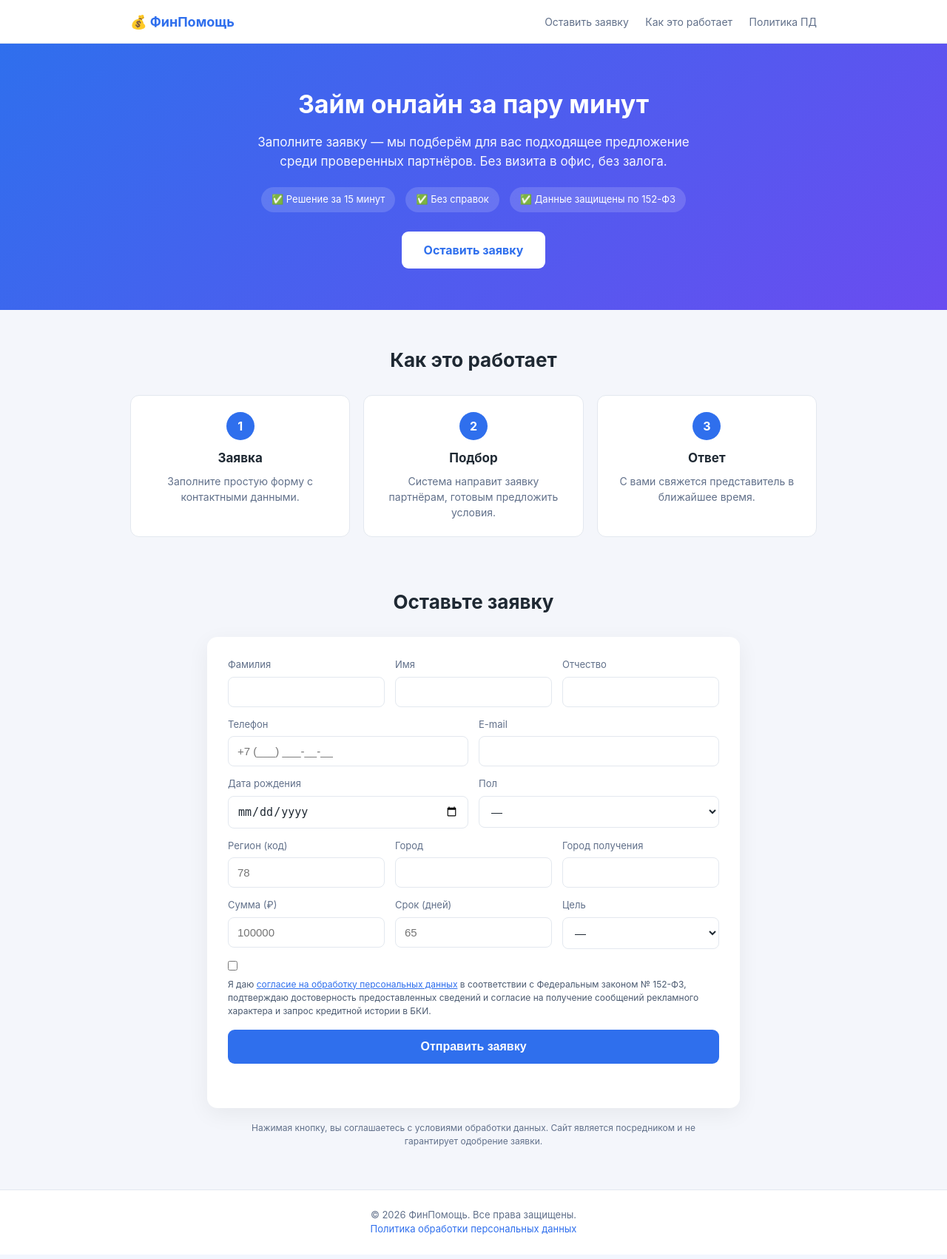
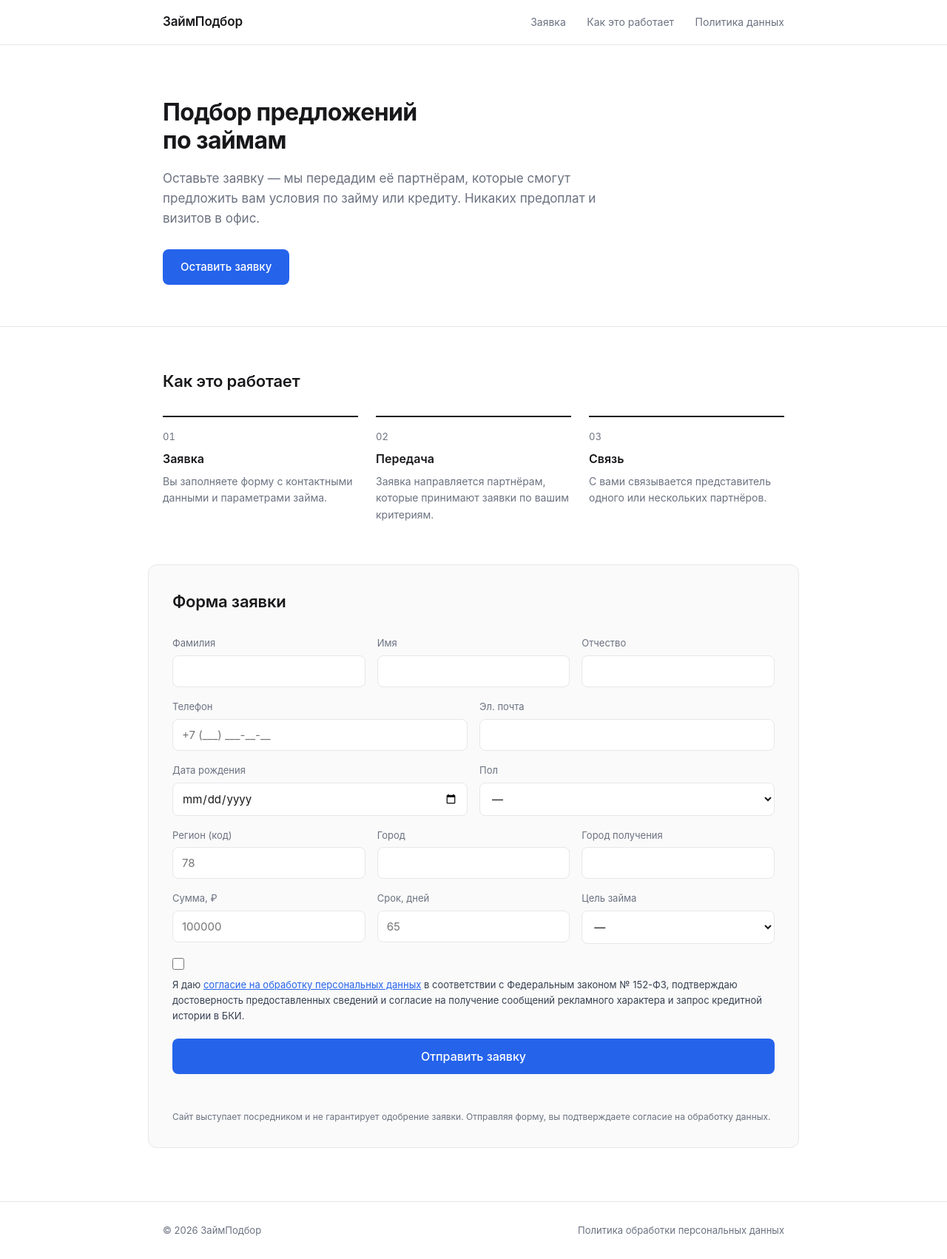
Before and after one commit to joker10451/gunicorn-app-app, a Flask app: page / in a window 1280 px wide. Shown: the whole page at 74% size. Run offline with Flask 3, Linux system fonts and the light colour scheme.

Commit message:
Redesign landing: clean minimal layout, drop emoji/neurospeak

```diff
--- a/static/style.css
+++ b/static/style.css
@@ -1,84 +1,219 @@
+:root {
+  --bg: #ffffff;
+  --surface: #fafafa;
+  --border: #e5e7eb;
+  --text: #18181b;
+  --muted: #6b7280;
+  --accent: #2563eb;
+  --accent-hover: #1d4ed8;
+  --ok: #047857;
+  --err: #b91c1c;
+  --radius: 8px;
+  --maxw: 880px;
+}
+
 * { box-sizing: border-box; margin: 0; padding: 0; }
-:root {
-  --bg: #f4f6fb;
-  --card: #fff;
-  --primary: #2f6fed;
-  --primary-d: #2559c9;
-  --text: #1f2933;
-  --muted: #61708a;
-  --border: #e3e8ef;
-  --ok: #1a8a4a;
-  --err: #c0392b;
+
+html { -webkit-text-size-adjust: 100%; }
+
+body {
+  font-family: -apple-system, BlinkMacSystemFont, "Segoe UI", Roboto, "Helvetica Neue", Arial, sans-serif;
+  color: var(--text);
+  background: var(--bg);
+  line-height: 1.6;
+  font-size: 16px;
 }
-body {
-  font-family: -apple-system, "Segoe UI", Roboto, Arial, sans-serif;
+
+.container {
+  max-width: var(--maxw);
+  margin: 0 auto;
+  padding: 0 20px;
+}
+
+/* Header */
+.site-header {
+  border-bottom: 1px solid var(--border);
   background: var(--bg);
-  color: var(--text);
-  line-height: 1.5;
 }
-.wrap { max-width: 960px; margin: 0 auto; padding: 0 16px; }
+.header-inner {
+  display: flex;
+  align-items: center;
+  justify-content: space-between;
+  height: 60px;
+}
+.brand {
+  font-weight: 600;
+  font-size: 17px;
+  letter-spacing: -0.01em;
+}
+.site-nav a {
+  color: var(--muted);
+  text-decoration: none;
+  margin-left: 24px;
+  font-size: 14px;
+}
+.site-nav a:hover { color: var(--text); }
 
-/* Topbar */
-.topbar { background: var(--card); border-bottom: 1px solid var(--border); position: sticky; top: 0; z-index: 10; }
-.topbar .wrap { display: flex; align-items: center; justify-content: space-between; height: 58px; }
-.logo { font-weight: 700; font-size: 18px; color: var(--primary); }
-.nav a { color: var(--muted); text-decoration: none; margin-left: 18px; font-size: 14px; }
-.nav a:hover { color: var(--primary); }
+/* Intro */
+.intro {
+  padding: 72px 0 56px;
+  border-bottom: 1px solid var(--border);
+}
+.intro h1 {
+  font-size: 32px;
+  font-weight: 650;
+  letter-spacing: -0.02em;
+  line-height: 1.2;
+  max-width: 18ch;
+}
+.intro-lead {
+  margin: 18px 0 28px;
+  color: var(--muted);
+  font-size: 17px;
+  max-width: 56ch;
+}
+.btn-primary {
+  display: inline-block;
+  background: var(--accent);
+  color: #fff;
+  text-decoration: none;
+  padding: 12px 24px;
+  border-radius: var(--radius);
+  font-size: 15px;
+  font-weight: 500;
+}
+.btn-primary:hover { background: var(--accent-hover); }
 
-/* Hero */
-.hero { background: linear-gradient(135deg, #2f6fed 0%, #6a4cf0 100%); color: #fff; padding: 56px 0; text-align: center; }
-.hero h1 { font-size: 34px; margin-bottom: 14px; }
-.hero .lead { font-size: 17px; max-width: 620px; margin: 0 auto 22px; opacity: .95; }
-.hero-badges { display: flex; gap: 14px; justify-content: center; flex-wrap: wrap; margin-bottom: 26px; }
-.hero-badges span { background: rgba(255,255,255,.15); padding: 7px 14px; border-radius: 20px; font-size: 13px; }
-.cta-top { display: inline-block; background: #fff; color: var(--primary); font-weight: 700; padding: 13px 30px; border-radius: 9px; text-decoration: none; font-size: 16px; }
-.cta-top:hover { background: #f0f3fb; }
-
-/* Steps */
-.steps { padding: 48px 0; }
-.steps h2, .form-section h2 { text-align: center; font-size: 26px; margin-bottom: 28px; }
-.step-grid { display: grid; grid-template-columns: repeat(3, 1fr); gap: 18px; }
-.step { background: var(--card); border: 1px solid var(--border); border-radius: 12px; padding: 22px; text-align: center; }
-.step .num { width: 38px; height: 38px; line-height: 38px; border-radius: 50%; background: var(--primary); color: #fff; font-weight: 700; margin: 0 auto 12px; }
-.step h3 { font-size: 17px; margin-bottom: 8px; }
-.step p { color: var(--muted); font-size: 14px; }
+/* Process */
+.process { padding: 56px 0; }
+.process h2,
+.form-block h2 {
+  font-size: 22px;
+  font-weight: 600;
+  letter-spacing: -0.01em;
+  margin-bottom: 28px;
+}
+.process-grid {
+  display: grid;
+  grid-template-columns: repeat(3, 1fr);
+  gap: 24px;
+}
+.process-item {
+  border-top: 2px solid var(--text);
+  padding-top: 16px;
+}
+.process-num {
+  display: block;
+  font-size: 13px;
+  color: var(--muted);
+  font-variant-numeric: tabular-nums;
+  margin-bottom: 8px;
+}
+.process-item h3 {
+  font-size: 16px;
+  font-weight: 600;
+  margin-bottom: 6px;
+}
+.process-item p {
+  color: var(--muted);
+  font-size: 14px;
+}
 
 /* Form */
-.form-section { padding: 20px 0 56px; }
-form { background: var(--card); max-width: 720px; margin: 0 auto; padding: 28px; border-radius: 14px; box-shadow: 0 8px 30px rgba(0,0,0,.06); }
-.row { display: flex; gap: 14px; margin-bottom: 14px; flex-wrap: wrap; }
-label { display: flex; flex-direction: column; font-size: 13px; color: var(--muted); flex: 1; min-width: 140px; }
-input, select { margin-top: 6px; padding: 11px 12px; border: 1px solid var(--border); border-radius: 8px; font-size: 15px; background: #fff; color: var(--text); }
-input:focus, select:focus { outline: none; border-color: var(--primary); }
-.check { display: flex; gap: 10px; align-items: flex-start; font-size: 12px; color: #4b5a70; margin: 8px 0 16px; }
-.check input { margin-top: 2px; flex-shrink: 0; }
-.check a { color: var(--primary); }
-button { width: 100%; padding: 14px; background: var(--primary); color: #fff; border: 0; border-radius: 9px; font-size: 16px; font-weight: 600; cursor: pointer; }
-button:hover { background: var(--primary-d); }
-button:disabled { opacity: .6; cursor: default; }
+.form-block { padding: 0 0 72px; }
+.form-container {
+  border: 1px solid var(--border);
+  border-radius: 12px;
+  padding: 32px;
+  background: var(--surface);
+}
+form { margin-top: 4px; }
+.form-row {
+  display: flex;
+  gap: 16px;
+  margin-bottom: 16px;
+  flex-wrap: wrap;
+}
+label {
+  display: flex;
+  flex-direction: column;
+  font-size: 13px;
+  color: var(--muted);
+  flex: 1;
+  min-width: 150px;
+}
+input, select {
+  margin-top: 6px;
+  padding: 11px 12px;
+  border: 1px solid var(--border);
+  border-radius: var(--radius);
+  font-size: 15px;
+  font-family: inherit;
+  background: #fff;
+  color: var(--text);
+}
+input:focus, select:focus {
+  outline: none;
+  border-color: var(--accent);
+  box-shadow: 0 0 0 3px rgba(37, 99, 235, 0.12);
+}
+.consent {
+  display: flex;
+  gap: 10px;
+  align-items: flex-start;
+  font-size: 13px;
+  color: #374151;
+  margin: 8px 0 20px;
+}
+.consent input { margin-top: 3px; flex-shrink: 0; width: 16px; height: 16px; }
+.consent a { color: var(--accent); }
+button[type="submit"] {
+  width: 100%;
+  padding: 14px;
+  background: var(--accent);
+  color: #fff;
+  border: 0;
+  border-radius: var(--radius);
+  font-size: 16px;
+  font-weight: 500;
+  font-family: inherit;
+  cursor: pointer;
+}
+button[type="submit"]:hover { background: var(--accent-hover); }
+button[type="submit"]:disabled { opacity: 0.6; cursor: default; }
 .msg { margin: 14px 0 0; font-size: 14px; min-height: 18px; }
 .msg.ok { color: var(--ok); }
 .msg.err { color: var(--err); }
-.msg a { color: var(--primary); }
-.disclaimer { text-align: center; color: var(--muted); font-size: 12px; max-width: 640px; margin: 18px auto 0; }
+.msg a { color: var(--accent); }
+.form-note {
+  margin-top: 16px;
+  font-size: 12px;
+  color: var(--muted);
+}
 
 /* Footer */
-.footer { background: var(--card); border-top: 1px solid var(--border); padding: 24px 0; text-align: center; color: var(--muted); font-size: 13px; }
-.footer a { color: var(--primary); text-decoration: none; }
+.site-footer {
+  border-top: 1px solid var(--border);
+  padding: 28px 0;
+}
+.footer-inner {
+  display: flex;
+  justify-content: space-between;
+  align-items: center;
+  font-size: 13px;
+  color: var(--muted);
+}
+.footer-inner a { color: var(--muted); text-decoration: none; }
+.footer-inner a:hover { color: var(--text); }
 
 .hp { position: absolute; left: -9999px; width: 1px; height: 1px; overflow: hidden; }
-code { background: #f2f4f8; padding: 2px 6px; border-radius: 4px; font-size: 12px; word-break: break-all; }
-.status-table { width: 100%; border-collapse: collapse; margin-top: 14px; font-size: 14px; }
-.status-table th, .status-table td { text-align: left; padding: 8px 10px; border-bottom: 1px solid var(--border); }
-.status-table th { color: var(--muted); font-weight: 600; }
 
-/* Mobile */
-@media (max-width: 640px) {
-  .hero { padding: 40px 0; }
-  .hero h1 { font-size: 26px; }
-  .hero-badges span { font-size: 12px; padding: 6px 10px; }
-  .nav { display: none; }
-  .step-grid { grid-template-columns: 1fr; }
-  form { padding: 18px; }
-  .row { gap: 10px; }
+@media (max-width: 680px) {
+  .site-nav { display: none; }
+  .intro { padding: 48px 0 40px; }
+  .intro h1 { font-size: 26px; }
+  .process-grid { grid-template-columns: 1fr; gap: 20px; }
+  .form-container { padding: 22px 18px; }
+  .form-row { gap: 12px; }
+  .footer-inner { flex-direction: column; gap: 8px; text-align: center; }
 }
--- a/templates/index.html
+++ b/templates/index.html
@@ -3,8 +3,8 @@
 <head>
   <meta charset="utf-8" />
   <meta name="viewport" content="width=device-width, initial-scale=1" />
-  <title>Заявка на займ онлайн — быстро и безопасно</title>
-  <meta name="description" content="Оставьте заявку на займ или кредит онлайн. Подберём проверенные предложения среди надёжных партнёров." />
+  <title>Подбор займа — заявка онлайн</title>
+  <meta name="description" content="Заявка на подбор предложений по займам и кредитам. Данные передаются партнёрам в соответствии с политикой обработки персональных данных." />
   <link rel="stylesheet" href="{{ url_for('static', filename='style.css') }}" />
   {% if METRIKA_ID %}
   <script type="text/javascript">
@@ -26,57 +26,68 @@
   {% endif %}
 </head>
 <body>
-  <header class="topbar">
-    <div class="wrap">
-      <div class="logo">💰 ФинПомощь</div>
-      <nav class="nav">
-        <a href="#form">Оставить заявку</a>
-        <a href="#how">Как это работает</a>
-        <a href="/privacy">Политика ПД</a>
+  <header class="site-header">
+    <div class="container header-inner">
+      <span class="brand">ЗаймПодбор</span>
+      <nav class="site-nav">
+        <a href="#form">Заявка</a>
+        <a href="#process">Как это работает</a>
+        <a href="/privacy">Политика данных</a>
       </nav>
     </div>
   </header>
 
-  <section class="hero">
-    <div class="wrap">
-      <h1>Займ онлайн за пару минут</h1>
-      <p class="lead">Заполните заявку — мы подберём для вас подходящее предложение среди проверенных партнёров. Без визита в офис, без залога.</p>
-      <div class="hero-badges">
-        <span>✅ Решение за 15 минут</span>
-        <span>✅ Без справок</span>
-        <span>✅ Данные защищены по 152-ФЗ</span>
-      </div>
-      <a class="cta-top" href="#form">Оставить заявку</a>
+  <main>
+    <section class="intro">
+      <div class="container">
+        <h1>Подбор предложений по займам</h1>
+        <p class="intro-lead">
+          Оставьте заявку — мы передадим её партнёрам, которые смогут предложить
+          вам условия по займу или кредиту. Никаких предоплат и визитов в офис.
+        </p>
+        <a class="btn-primary" href="#form">Оставить заявку</a>
       </div>
     </section>
 
-  <section id="how" class="steps">
-    <div class="wrap">
+    <section id="process" class="process">
+      <div class="container">
         <h2>Как это работает</h2>
-      <div class="step-grid">
-        <div class="step"><div class="num">1</div><h3>Заявка</h3><p>Заполните простую форму с контактными данными.</p></div>
-        <div class="step"><div class="num">2</div><h3>Подбор</h3><p>Система направит заявку партнёрам, готовым предложить условия.</p></div>
-        <div class="step"><div class="num">3</div><h3>Ответ</h3><p>С вами свяжется представитель в ближайшее время.</p></div>
+        <div class="process-grid">
+          <article class="process-item">
+            <span class="process-num">01</span>
+            <h3>Заявка</h3>
+            <p>Вы заполняете форму с контактными данными и параметрами займа.</p>
+          </article>
+          <article class="process-item">
+            <span class="process-num">02</span>
+            <h3>Передача</h3>
+            <p>Заявка направляется партнёрам, которые принимают заявки по вашим критериям.</p>
+          </article>
+          <article class="process-item">
+            <span class="process-num">03</span>
+            <h3>Связь</h3>
+            <p>С вами связывается представитель одного или нескольких партнёров.</p>
+          </article>
         </div>
       </div>
     </section>
 
-  <section id="form" class="form-section">
-    <div class="wrap">
-      <h2>Оставьте заявку</h2>
+    <section id="form" class="form-block">
+      <div class="container form-container">
+        <h2>Форма заявки</h2>
         <form id="lead-form" method="post" action="/submit" novalidate>
-        <div class="row">
+          <div class="form-row">
             <label>Фамилия<input name="last_name" required autocomplete="family-name" /></label>
             <label>Имя<input name="first_name" required autocomplete="given-name" /></label>
             <label>Отчество<input name="patronymic" autocomplete="additional-name" /></label>
           </div>
 
-        <div class="row">
+          <div class="form-row">
             <label>Телефон<input name="phone" type="tel" required placeholder="+7 (___) ___-__-__" autocomplete="tel" /></label>
-          <label>E-mail<input name="email" type="email" autocomplete="email" /></label>
+            <label>Эл. почта<input name="email" type="email" autocomplete="email" /></label>
           </div>
 
-        <div class="row">
+          <div class="form-row">
             <label>Дата рождения<input name="birth_date" type="date" /></label>
             <label>Пол
               <select name="gender">
@@ -87,22 +98,22 @@
             </label>
           </div>
 
-        <div class="row">
+          <div class="form-row">
             <label>Регион (код)<input name="region" placeholder="78" /></label>
             <label>Город<input name="city" autocomplete="address-level2" /></label>
             <label>Город получения<input name="loan_city" /></label>
           </div>
 
-        <div class="row">
-          <label>Сумма (₽)<input name="amount" type="number" min="1000" step="1000" placeholder="100000" /></label>
-          <label>Срок (дней)<input name="term" type="number" min="1" placeholder="65" /></label>
-          <label>Цель
+          <div class="form-row">
+            <label>Сумма, ₽<input name="amount" type="number" min="1000" step="1000" placeholder="100000" /></label>
+            <label>Срок, дней<input name="term" type="number" min="1" placeholder="65" /></label>
+            <label>Цель займа
               <select name="purpose">
                 <option value="">—</option>
                 <option value="Car">Автомобиль</option>
                 <option value="Business">Бизнес</option>
                 <option value="DebtConsolidation">Консолидация долга</option>
-              <option value="HomeImprovement">Улучшение дома</option>
+                <option value="HomeImprovement">Улучшение жилья</option>
                 <option value="MedicalExpenses">Медицина</option>
                 <option value="Education">Образование</option>
                 <option value="Cash">Наличные</option>
@@ -111,15 +122,16 @@
             </label>
           </div>
 
-        <label class="check">
+          <label class="consent">
             <input type="checkbox" name="pers_data_consent" required />
             <span>Я даю <a href="/privacy" target="_blank">согласие на обработку персональных данных</a>
-          в соответствии с Федеральным законом №&nbsp;152-ФЗ, подтверждаю достоверность предоставленных
-          сведений и согласие на получение сообщений рекламного характера и запрос кредитной истории в БКИ.</span>
+            в соответствии с Федеральным законом №&nbsp;152-ФЗ, подтверждаю достоверность
+            предоставленных сведений и согласие на получение сообщений рекламного характера
+            и запрос кредитной истории в БКИ.</span>
           </label>
 
           <div class="hp" aria-hidden="true">
-          <label>Company<input type="text" name="company" tabindex="-1" autocomplete="off" /></label>
+            <label>Компания<input type="text" name="company" tabindex="-1" autocomplete="off" /></label>
           </div>
 
           <input type="hidden" name="subid1" id="subid1" />
@@ -131,14 +143,18 @@
           <button type="submit" id="submit-btn">Отправить заявку</button>
           <p id="msg" class="msg" role="alert"></p>
         </form>
-      <p class="disclaimer">Нажимая кнопку, вы соглашаетесь с условиями обработки данных. Сайт является посредником и не гарантирует одобрение заявки.</p>
+        <p class="form-note">
+          Сайт выступает посредником и не гарантирует одобрение заявки.
+          Отправляя форму, вы подтверждаете согласие на обработку данных.
+        </p>
       </div>
     </section>
+  </main>
 
-  <footer class="footer">
-    <div class="wrap">
-      <p>© 2026 ФинПомощь. Все права защищены.</p>
-      <p><a href="/privacy">Политика обработки персональных данных</a></p>
+  <footer class="site-footer">
+    <div class="container footer-inner">
+      <span>© 2026 ЗаймПодбор</span>
+      <a href="/privacy">Политика обработки персональных данных</a>
     </div>
   </footer>
 
```
Lines whose indentation alone changed are shown as unchanged.
